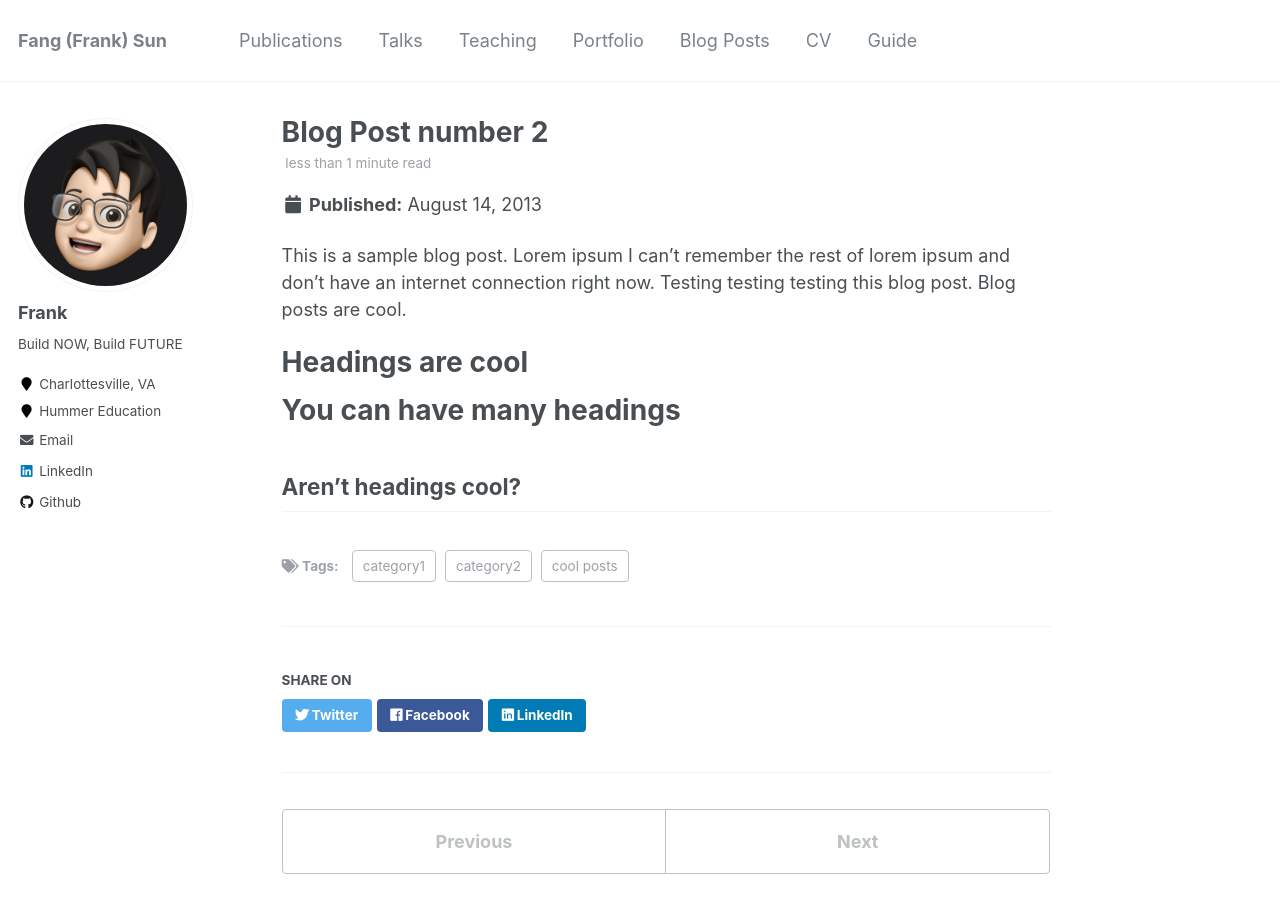
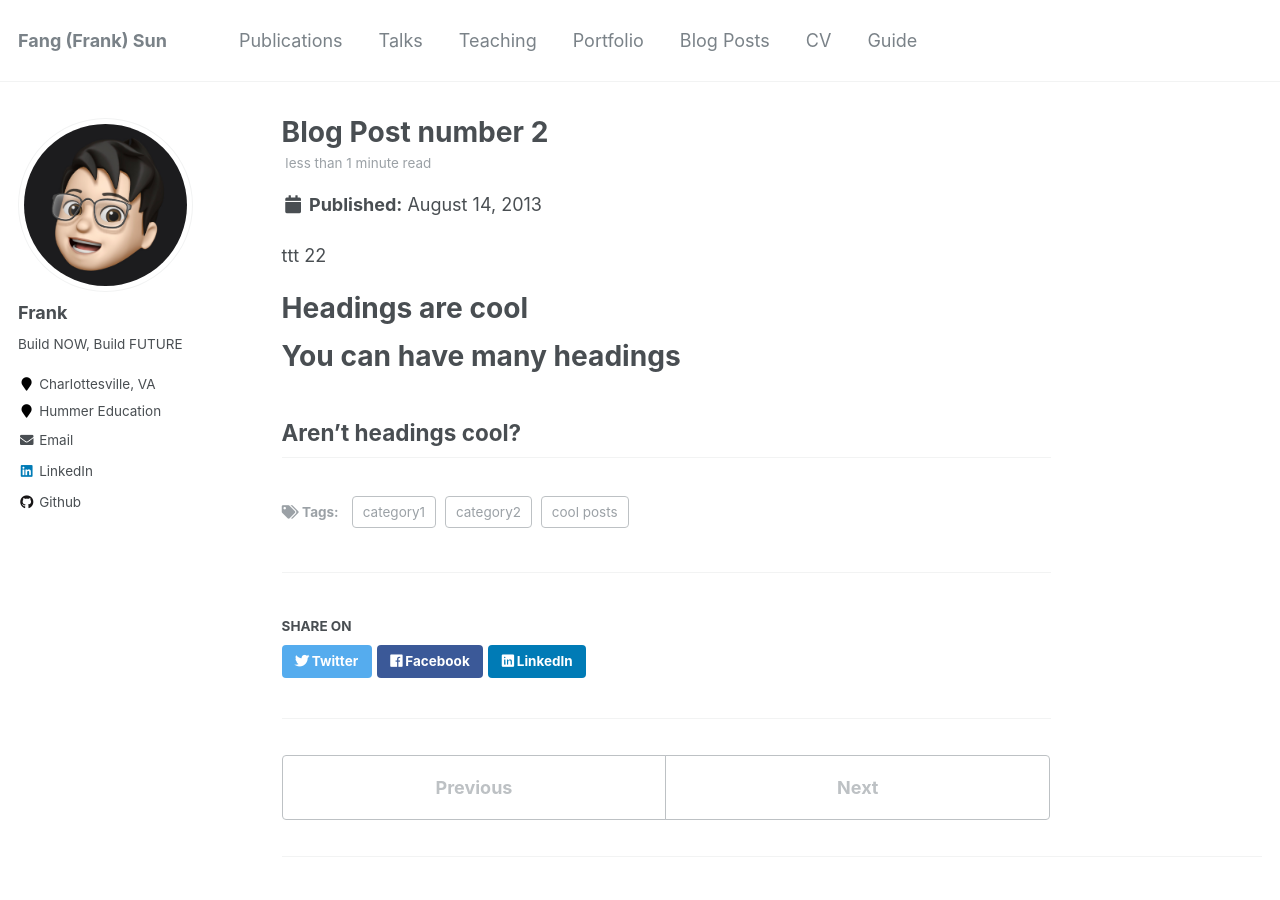
Before and after one commit to FangFrankSun/AcademicPage, a Jekyll site: the page built from _posts/2013-08-14-blog-post-2.md, in a window 1280 px wide and 900 px high. Built offline with Jekyll 4.4.1, drawn with Linux system fonts in a browser that asks for light colours.

Commit message:
Update 2013-08-14-blog-post-2.md

```diff
--- a/_posts/2013-08-14-blog-post-2.md
+++ b/_posts/2013-08-14-blog-post-2.md
@@ -8,7 +8,7 @@ tags:
   - category2
 ---
 
-This is a sample blog post. Lorem ipsum I can't remember the rest of lorem ipsum and don't have an internet connection right now. Testing testing testing this blog post. Blog posts are cool.
+ttt 22
 
 Headings are cool
 ======
```
